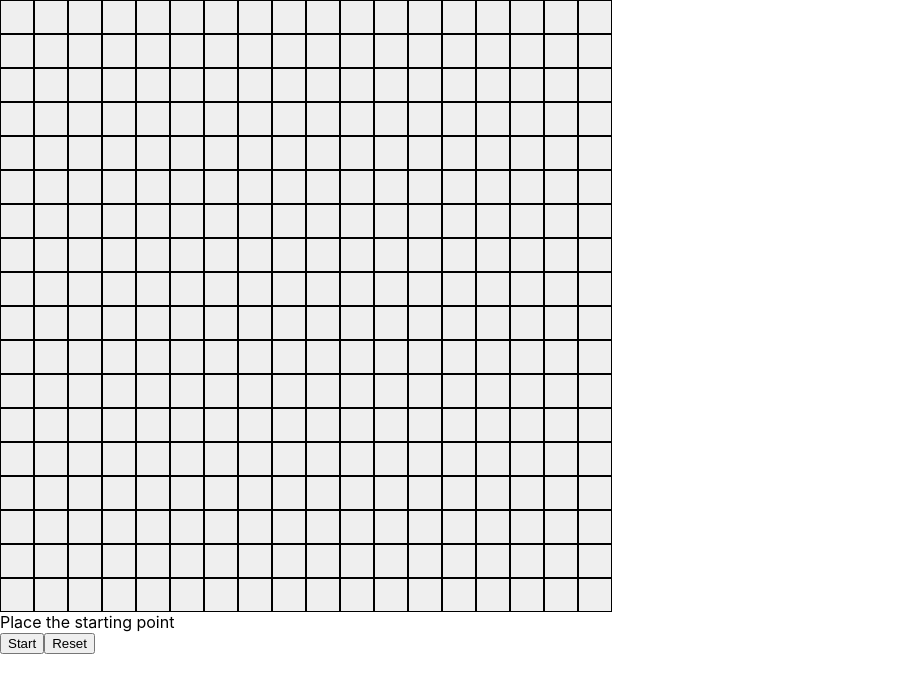
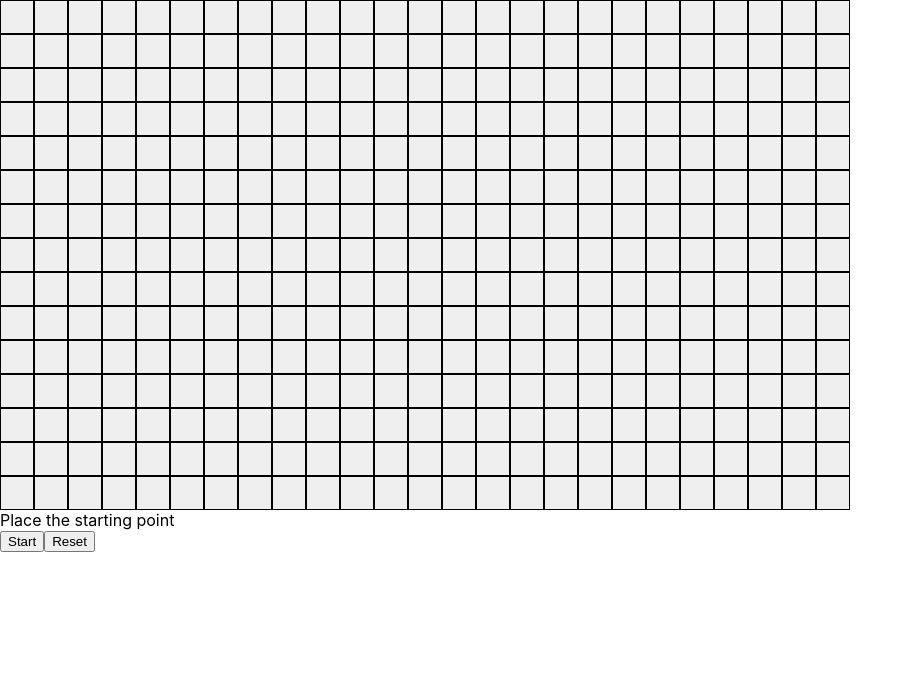
Before and after one commit to JayTLH/pathfinder, a React (Create React App) app: page / in a window 1280 px wide. Shown: the top 692 px of the page, without its empty margins (0-913 px from the left). Built offline with nearby package versions, Linux system fonts and the light colour scheme.

Commit message:
completed dijkstra

```diff
--- a/src/App.js
+++ b/src/App.js
@@ -1,6 +1,6 @@
 import React from 'react';
+import Pathfinder from './components/Pathfinder.js';
 import './App.scss';
-import Pathfinder from './components/Pathfinder.js';
 
 export default function App(props) {
   return (
--- a/src/algorithm/dijkstra.js
+++ b/src/algorithm/dijkstra.js
@@ -0,0 +1,54 @@
+export function dijkstra(grid, start, end) {
+  const path = [];
+  start.distance = 0;
+  const unvisited = getNodes(grid);
+  while (!!unvisited.length) {
+    sortNodes(unvisited);
+    const nextNode = unvisited.shift();
+    if (nextNode.value === 3) { continue }; // checks for walls
+    nextNode.visited = true;
+    path.push(nextNode)
+    if (nextNode === end) { return path };
+    updateNextNodes(grid, nextNode)
+  };
+};
+
+const getNodes = (grid) => {
+  const nodes = [];
+  for (const row of grid) {
+    for (const node of row) {
+      nodes.push(node);
+    }
+  }
+  return nodes;
+};
+
+const sortNodes = (unvisited) => { unvisited.sort((a, b) => a.distance - b.distance) };
+
+const nextNodes = (grid, node) => {
+  const next = [];
+  const { row, col } = node;
+  if (row > 0) { next.push(grid[row - 1][col]) };
+  if (row < grid.length - 1) { next.push(grid[row + 1][col]) };
+  if (col > 0) { next.push(grid[row][col - 1]) };
+  if (col < grid[0].length - 1) { next.push(grid[row][col + 1]) };
+  return next.filter(node => !node.visited);
+};
+
+const updateNextNodes = (grid, node) => {
+  const unvisited = nextNodes(grid, node);
+  for (const next of unvisited) {
+    next.distance = node.distance + 1;
+    next.previous = node;
+  }
+};
+
+export function shortestPath(end) {
+  const path = [];
+  let curNode = end;
+  while (curNode !== null) {
+    path.unshift(curNode);
+    curNode = curNode.previous;
+  }
+  return path;
+};
--- a/src/components/GridNode.js
+++ b/src/components/GridNode.js
@@ -9,7 +9,7 @@ export default function GridNode(props) {
   const stateNewNode = useSelector(state => state.newNode);
   const mouseDown = useSelector(state => state.mouseDown);
   const position = props.position.split('-');
-  const nodeValue = stateGrid[position[0]][position[1]]
+  const nodeValue = stateGrid[position[0]][position[1]].value
 
   const nodeClass = (value) => {
     switch (value) {
@@ -19,6 +19,8 @@ export default function GridNode(props) {
         return 'node-end';
       case 3:
         return 'node-wall';
+      case 4:
+        return 'node-path';
       default:
         break;
     }
--- a/src/components/GridNode.scss
+++ b/src/components/GridNode.scss
@@ -20,7 +20,7 @@
 }
 
 .node-path {
-
+  background: grey;
 }
 
 .node-visit {
--- a/src/components/Pathfinder.js
+++ b/src/components/Pathfinder.js
@@ -3,16 +3,20 @@ import { useSelector, useDispatch } from 'react-redux';
 import './Pathfinder.scss';
 import GridNode from './GridNode.js';
 import action from '../redux/action.js';
+import { dijkstra, shortestPath } from '../algorithm/dijkstra.js';
 
 export default function Pathfinder(props) {
   const stateGrid = useSelector(state => state.grid)
   const stateNewNode = useSelector(state => state.newNode)
+  const startNode = useSelector(state => state.start)
+  const endNode = useSelector(state => state.end)
   const dispatch = useDispatch()
+
   const mapNodes = () => {
     return (
       stateGrid.map((row, ri) => {
         return (
-          <div className="grid-row" key={`r${ri}`}>
+          <div className="pathfinder__grid-row" key={`r${ri}`}>
             {row.map((col, ci) => {
               return <GridNode key={`${ri}-${ci}`} position={`${ri}-${ci}`} />
             })}
@@ -20,6 +24,7 @@ export default function Pathfinder(props) {
       })
     )
   }
+
   const instructions = () => {
     switch (stateNewNode) {
       case 1:
@@ -33,6 +38,12 @@ export default function Pathfinder(props) {
     }
   }
 
+  const start = () => {
+    if (!startNode && !endNode) { return }
+    dijkstra(stateGrid, startNode, endNode);
+    dispatch(action.dijkstra(shortestPath(endNode)));
+  }
+
   const reset = () => {
     dispatch(action.resetGrid())
   }
@@ -44,7 +55,7 @@ export default function Pathfinder(props) {
         {instructions()}
       </div>
       <div className="pathfinder__control">
-        <button className="pathfinder__button">Start</button>
+        <button className="pathfinder__button" onClick={start}>Start</button>
         <button className="pathfinder__button" onClick={reset}>Reset</button>
       </div>
     </div>
--- a/src/components/Pathfinder.scss
+++ b/src/components/Pathfinder.scss
@@ -1,8 +1,9 @@
-.grid-row {
-  height: 34px;
-}
 
 .pathfinder {
+  &__grid-row {
+    height: 34px;
+  }
+
   &__instructions {
   }
 }
--- a/src/index.js
+++ b/src/index.js
@@ -2,8 +2,8 @@ import React from 'react';
 import ReactDOM from 'react-dom';
 import { Provider } from 'react-redux';
 import store from './redux/store.js';
+import App from './App.js';
 import './index.scss';
-import App from './App.js';
 
 ReactDOM.render(
   <React.StrictMode>
--- a/src/redux/action.js
+++ b/src/redux/action.js
@@ -3,7 +3,7 @@ export default {
   toggleEnd: (position) => { return { type: 'toggleEnd', position: position } },
   toggleWall: (position) => { return { type: 'toggleWall', position: position } },
   resetGrid: () => { return { type: 'resetGrid' } },
-  startPath: () => { return { type: 'startPath' } },
   mouseDown: () => { return { type: 'mouseDown' } },
-  mouseUp: () => { return { type: 'mouseUp' } }
+  mouseUp: () => { return { type: 'mouseUp' } },
+  dijkstra: (path) => { return { type: 'dijkstra', path: path } }
 };
--- a/src/redux/reducer.js
+++ b/src/redux/reducer.js
@@ -1,11 +1,22 @@
-const blank = [];
-const size = 18;
-for (let i = 0; i < size; i++) {
-  let row = [];
-  for (let j = 0; j < size; j++) {
-    row.push(0)
-  }
-  blank.push(row)
+const blank = () => {
+  const blankGrid = [];
+  const size = 15;
+  for (let row = 0; row < size; row++) {
+    let arr = [];
+    for (let col = 0; col < size + 10; col++) {
+      const node = {
+        row,
+        col,
+        value: 0,
+        visited: false,
+        distance: Infinity,
+        previous: null
+      }
+      arr.push(node)
+    }
+    blankGrid.push(arr)
+  };
+  return blankGrid
 };
 
 const blankClone = (blank) => {
@@ -14,33 +25,46 @@ const blankClone = (blank) => {
   return clone;
 };
 
-const changeArr = (grid, position, value) => {
+const updateGrid = (grid, position, value) => {
   const newArr = Object.assign([...grid], {
     [position[0]]: Object.assign([...grid[position[0]]], {
-      [position[1]]: value
+      [position[1]]: {
+        ...grid[position[0]][position[1]],
+        value: value
+      }
     })
   })
   return newArr
 };
 
 export default {
-  toggleNode: (state = { grid: blankClone(blank), newNode: 1, mouseDown: false }, action) => {
-    let position;
+  toggleNode: (state = {
+    grid: blankClone(blank()),
+    newNode: 1,
+    mouseDown: false,
+    start: null,
+    end: null
+  }, action) => {
+    let position, path;
     if (action.position) { position = action.position.split('-') };
+    if (action.path) { path = action.path };
     switch (action.type) {
       case 'toggleStart':
-        state.grid = changeArr(state.grid, position, 1);
+        state.grid = updateGrid(state.grid, position, 1);
+        state.start = state.grid[position[0]][position[1]];
+        state.grid[position[0]][position[1]].distance = 0;
         state.newNode++;
         break;
       case 'toggleEnd':
-        state.grid = changeArr(state.grid, position, 2);
+        state.grid = updateGrid(state.grid, position, 2);
+        state.end = state.grid[position[0]][position[1]];
         state.newNode++;
         break;
       case 'toggleWall':
-        state.grid = changeArr(state.grid, position, 3);
+        state.grid = updateGrid(state.grid, position, 3);
         break;
       case 'resetGrid':
-        state.grid = blankClone(blank);
+        state.grid = blankClone(blank());
         state.newNode = 1
         break;
       case 'mouseDown':
@@ -49,6 +73,14 @@ export default {
       case 'mouseUp':
         state.mouseDown = false;
         break;
+      case 'dijkstra':
+        for (const node of path) {
+          if (!node.value) {
+            position = [node.row, node.col]
+            state.grid = updateGrid(state.grid, position, 4)
+          }
+        }
+        break;
       default:
         break;
     }
```
